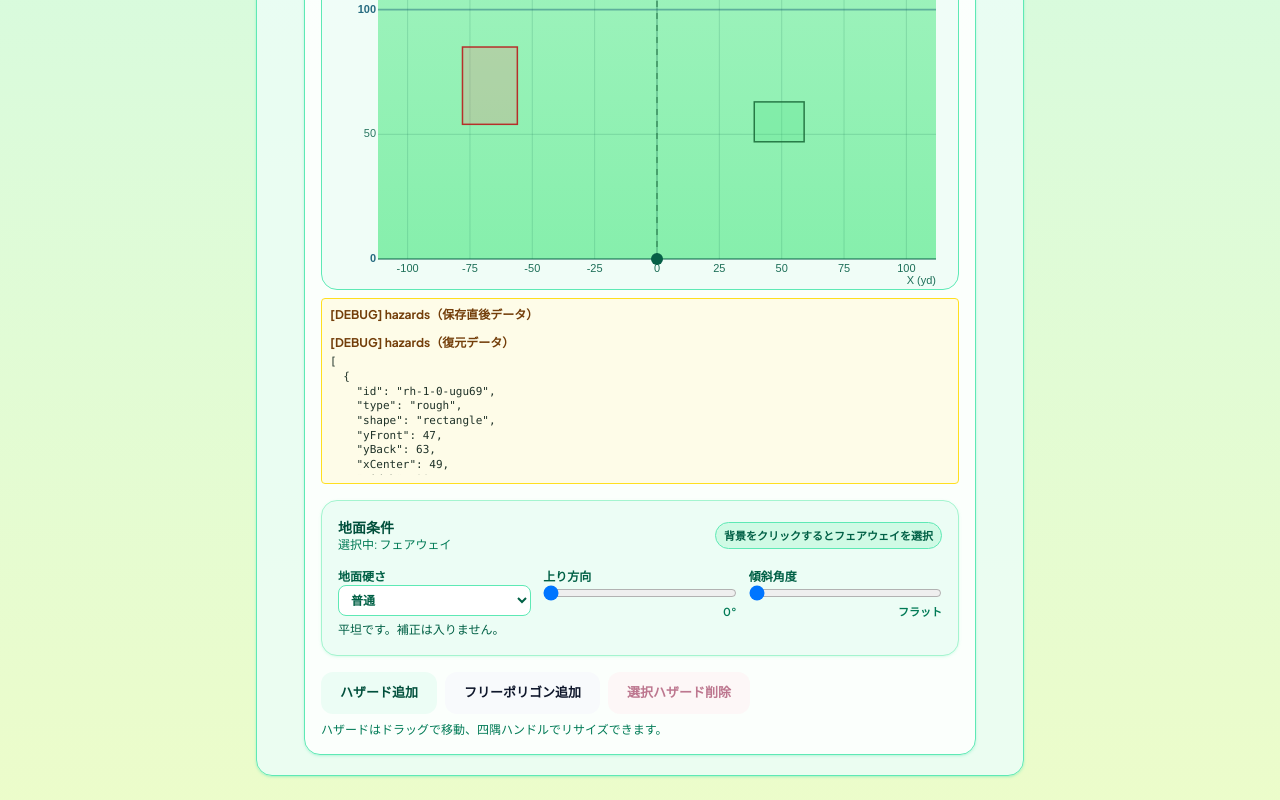
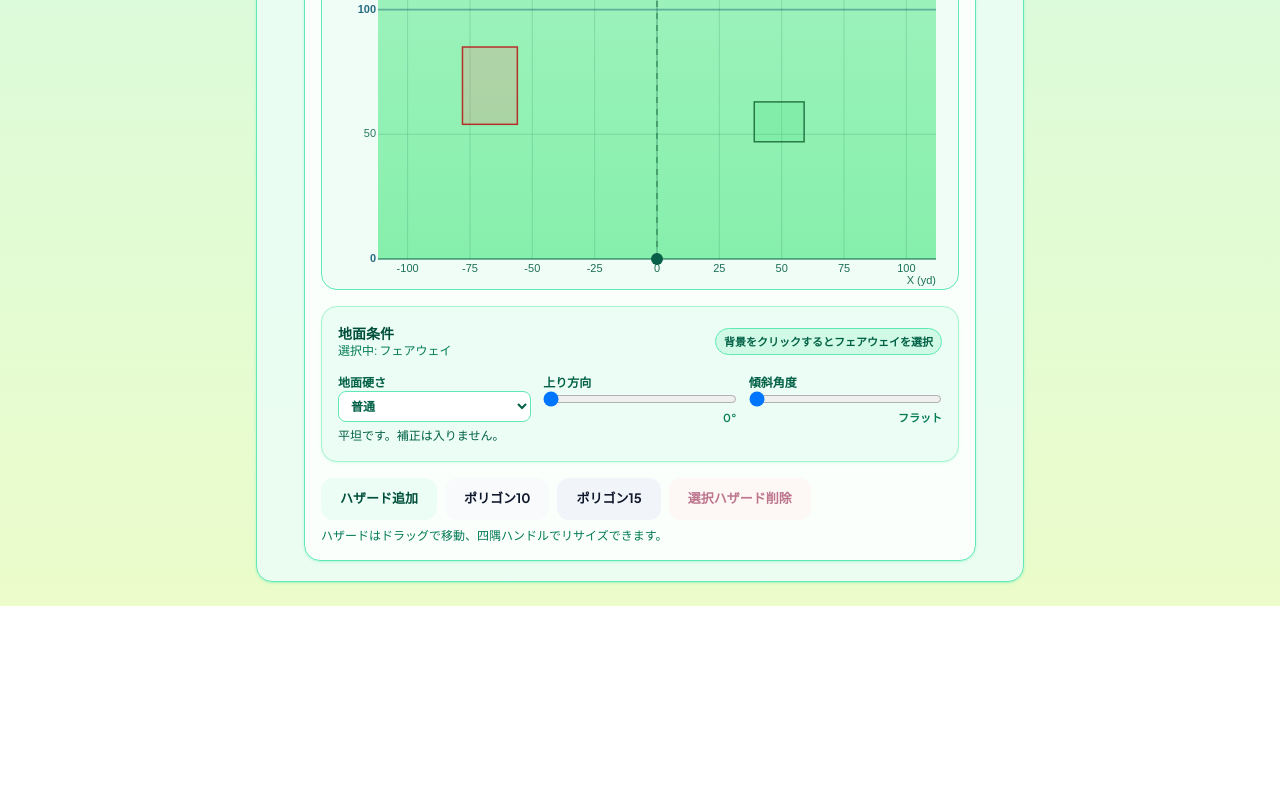
Before and after one commit to Zaku27/MyGolfClubs, a React (Vite) app: page /course-editor in a window 1280 px wide. Shown: the part 1517-2317 px from the top of the page. After the commit the page ends 2123 px from the top, so only its background shows below. Built offline with nearby package versions, Linux system fonts and the light colour scheme.

Commit message:
ポリゴン１０１５

```diff
--- a/src/components/simulator/CourseEditor.tsx
+++ b/src/components/simulator/CourseEditor.tsx
@@ -156,13 +156,12 @@ export function CourseEditor({ holes, onChange }: CourseEditorProps) {
     return points;
   }
 
-  const addPolygonHazard = () => {
+  const addPolygonHazard = (radius: number, sides: number) => {
     if (!selectedHole) return;
     const holeLength = selectedHole.targetDistance ?? selectedHole.distanceFromTee;
     const centerY = Math.max(10, Math.round(holeLength * 0.35)) + 9;
     const centerX = 0;
-    const radius = 12;
-    const points = buildDefaultPolygonPoints(centerX, centerY, radius, 10);
+    const points = buildDefaultPolygonPoints(centerX, centerY, radius, sides);
     const bounds = {
       x: Math.min(...points.map((p) => p.x)),
       y: Math.min(...points.map((p) => p.y)),
@@ -194,6 +193,9 @@ export function CourseEditor({ holes, onChange }: CourseEditorProps) {
     }));
     setSelectedHazardId(newHazard.id);
   };
+
+  const addDefaultPolygonHazard = () => addPolygonHazard(16, 10);
+  const addLargePolygonHazard = () => addPolygonHazard(20, 15);
 
   const handleCanvasClick = (point: Point2D) => {
     if (!polygonCreationMode || !selectedHole) return;
@@ -485,17 +487,6 @@ export function CourseEditor({ holes, onChange }: CourseEditorProps) {
         })()}
       </div>
 
-      {/* デバッグ用: 保存時と復元時のhazardsのJSON表示 */}
-      <div className="mt-2 mb-2 p-2 bg-yellow-50 border border-yellow-300 text-xs rounded">
-        <div className="font-bold text-yellow-900 mb-1">[DEBUG] hazards（保存直後データ）</div>
-        <pre style={{ maxHeight: 120, overflow: 'auto', fontSize: 11, background: 'inherit', margin: 0 }}>
-          {JSON.stringify(lastSavedHoles?.[safeHoleIndex]?.hazards, null, 2)}
-        </pre>
-        <div className="font-bold text-yellow-900 mb-1 mt-2">[DEBUG] hazards（復元データ）</div>
-        <pre style={{ maxHeight: 120, overflow: 'auto', fontSize: 11, background: 'inherit', margin: 0 }}>
-          {JSON.stringify(selectedHole.hazards, null, 2)}
-        </pre>
-      </div>
       <div className="mt-4 rounded-2xl border border-emerald-200 bg-emerald-50 p-4 shadow-sm shadow-emerald-200/30">
         <div className="flex flex-wrap items-center justify-between gap-2">
           <div>
@@ -575,13 +566,20 @@ export function CourseEditor({ holes, onChange }: CourseEditorProps) {
         >
           ハザード追加
         </button>
-          <button
-            type="button"
-            onClick={addPolygonHazard}
-            className="rounded-lg border border-slate-300 bg-slate-50 px-3 py-1.5 text-xs font-bold text-slate-900 hover:bg-slate-100"
-          >
-            フリーポリゴン追加
-          </button>
+        <button
+          type="button"
+          onClick={addDefaultPolygonHazard}
+          className="rounded-lg border border-slate-300 bg-slate-50 px-3 py-1.5 text-xs font-bold text-slate-900 hover:bg-slate-100"
+        >
+          ポリゴン10
+        </button>
+        <button
+          type="button"
+          onClick={addLargePolygonHazard}
+          className="rounded-lg border border-slate-400 bg-slate-100 px-3 py-1.5 text-xs font-bold text-slate-900 hover:bg-slate-200"
+        >
+          ポリゴン15
+        </button>
         <button
           type="button"
           onClick={deleteSelectedHazard}
```
